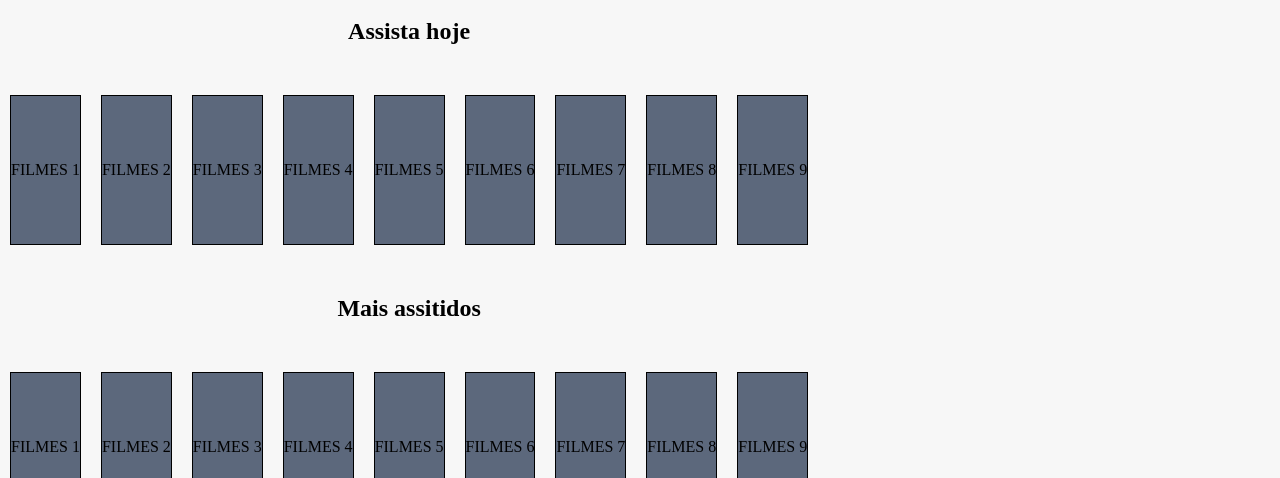
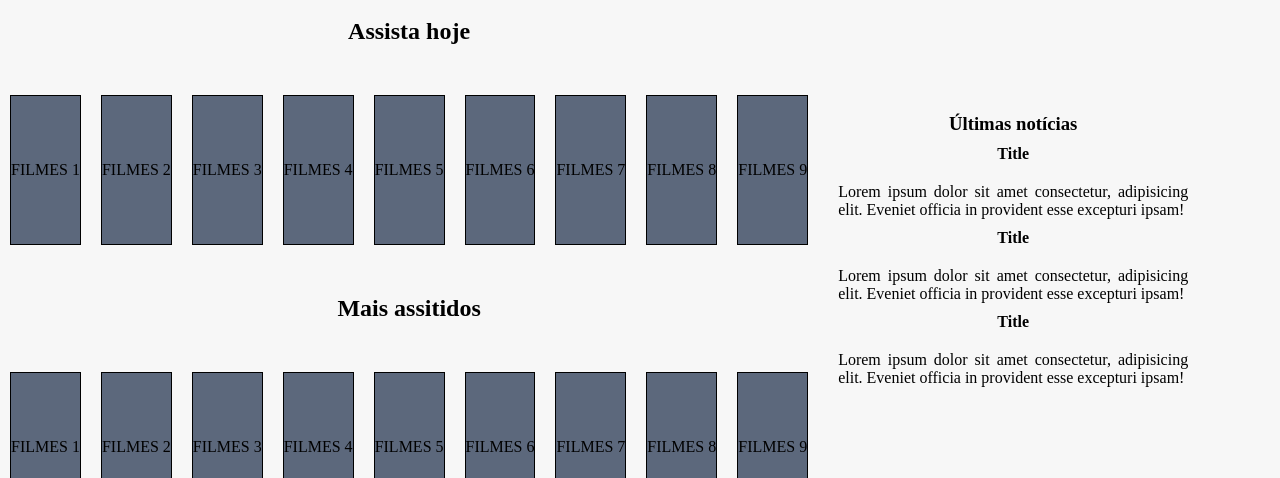
Before and after one commit to Emmanuel-Rezende/trybe-exercicios, a plain HTML site: page bloco-6/dia-4-flexbox-pt2/index.html in a window 1280 px wide. Shown: the part 322-800 px from the top of the page. Drawn offline with Linux system fonts and the light colour scheme.

Commit message:
exercicios da 1.1 ao 1.4 e começando o 2.1

```diff
--- a/bloco-6/dia-4-flexbox-pt2/style.css
+++ b/bloco-6/dia-4-flexbox-pt2/style.css
@@ -80,6 +80,10 @@
     display: flex;
     flex-direction: column;
     margin: 20px;
+    flex-basis: 350px;
+    align-self: center;
+
+
   }
 
   .aside-container h3, h4 {
@@ -90,4 +94,6 @@
   .aside-container p {
     margin: 10px 0;
     text-align: justify;
+    flex: 1;
+
   }
```
